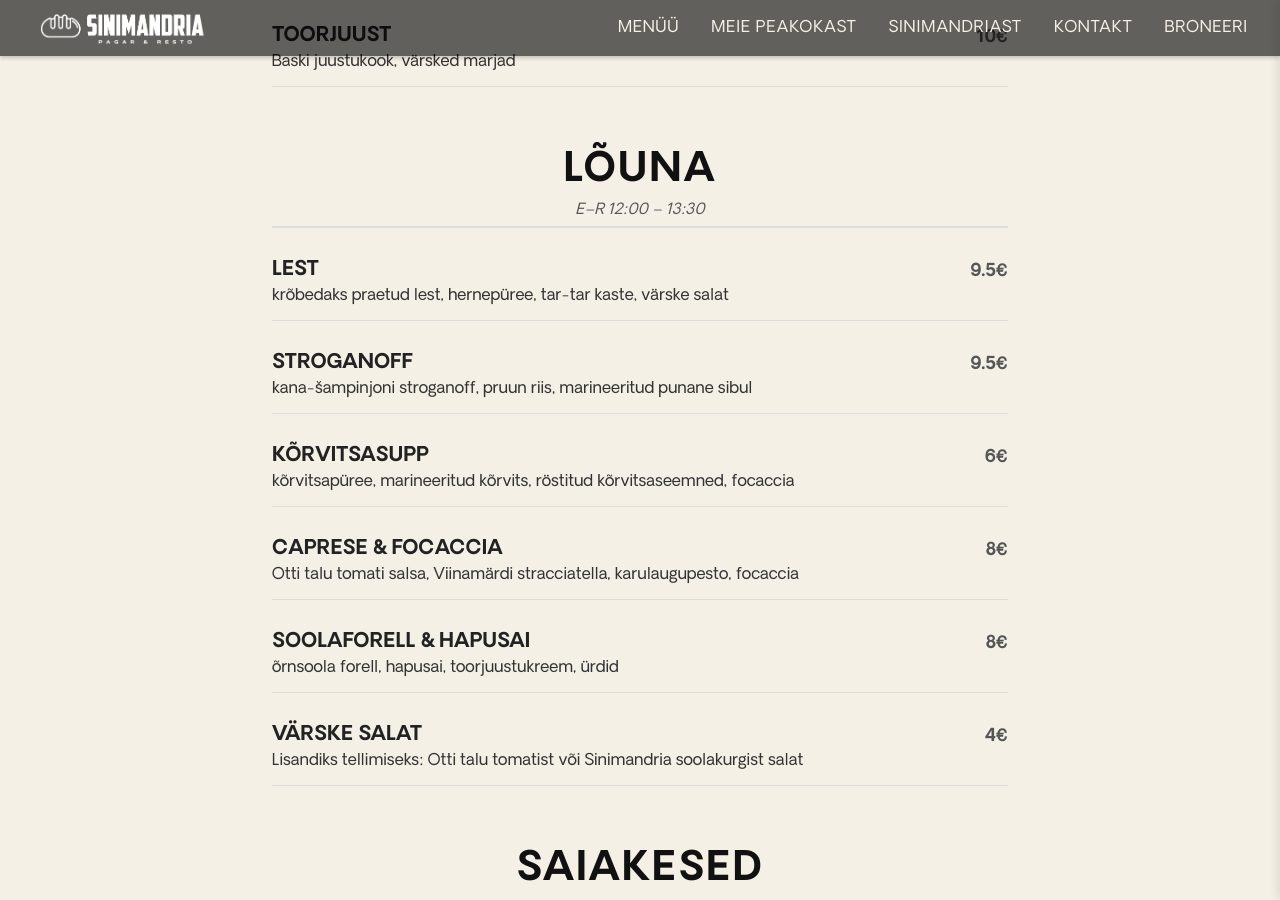
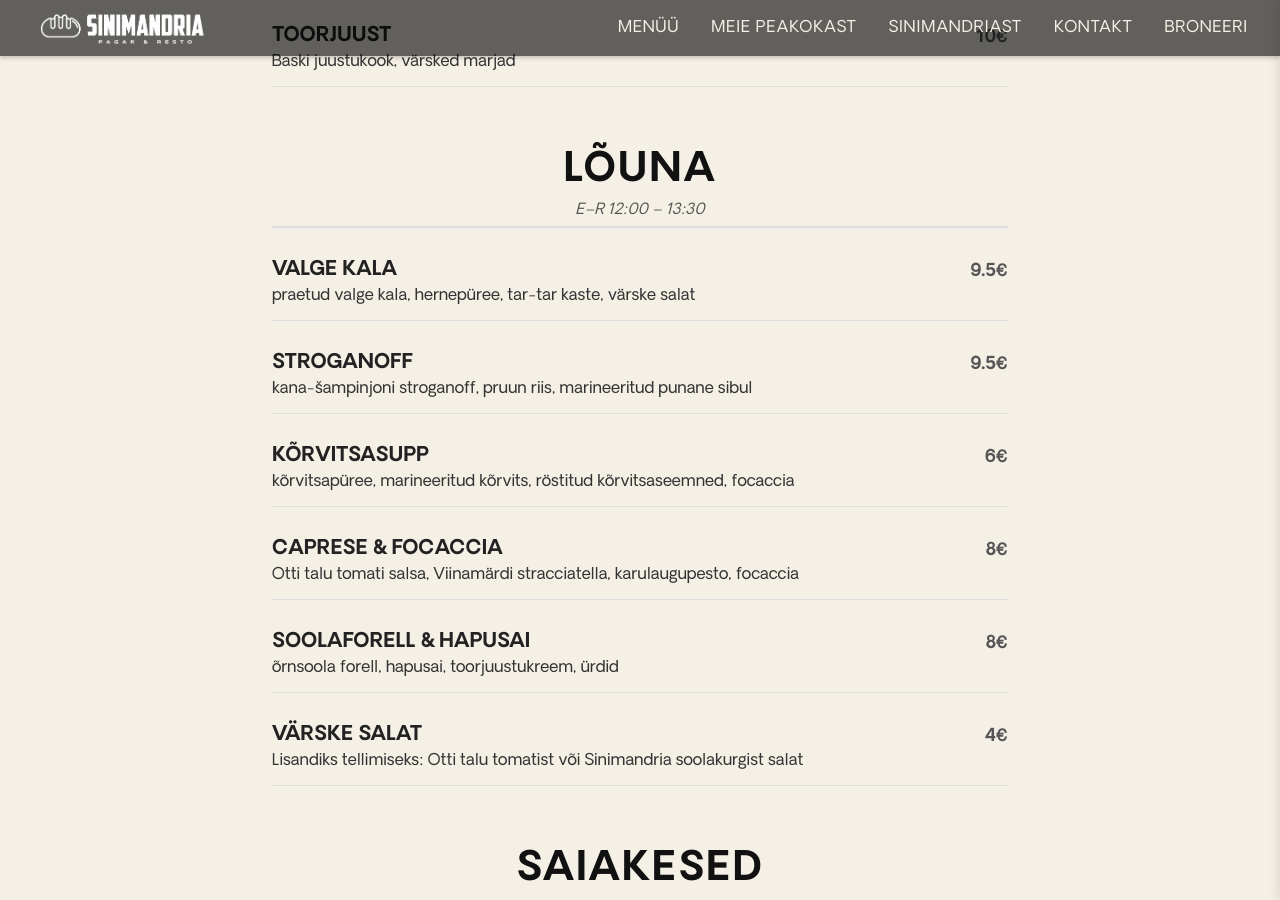
Before and after one commit to m-tu/sinimandria, a Jekyll site: the page built from pages/menu.markdown, in a window 1280 px wide and 900 px high, scrolled down 1581 px. Built offline with Jekyll 4.4.1, drawn with Linux system fonts in a browser that asks for light colours.

Commit message:
Update menu.markdown

```diff
--- a/pages/menu.markdown
+++ b/pages/menu.markdown
@@ -108,8 +108,8 @@
 </div>
 <section class="menu-section">
   <div class="menu-item">
-    <h3>LEST <span class="price">9.5€</span></h3>
-    <p>krõbedaks praetud lest, hernepüree, tar-tar kaste, värske salat</p>
+    <h3>VALGE KALA <span class="price">9.5€</span></h3>
+    <p>praetud valge kala, hernepüree, tar-tar kaste, värske salat</p>
   </div>
   <div class="menu-item">
     <h3>STROGANOFF <span class="price">9.5€</span></h3>
```
